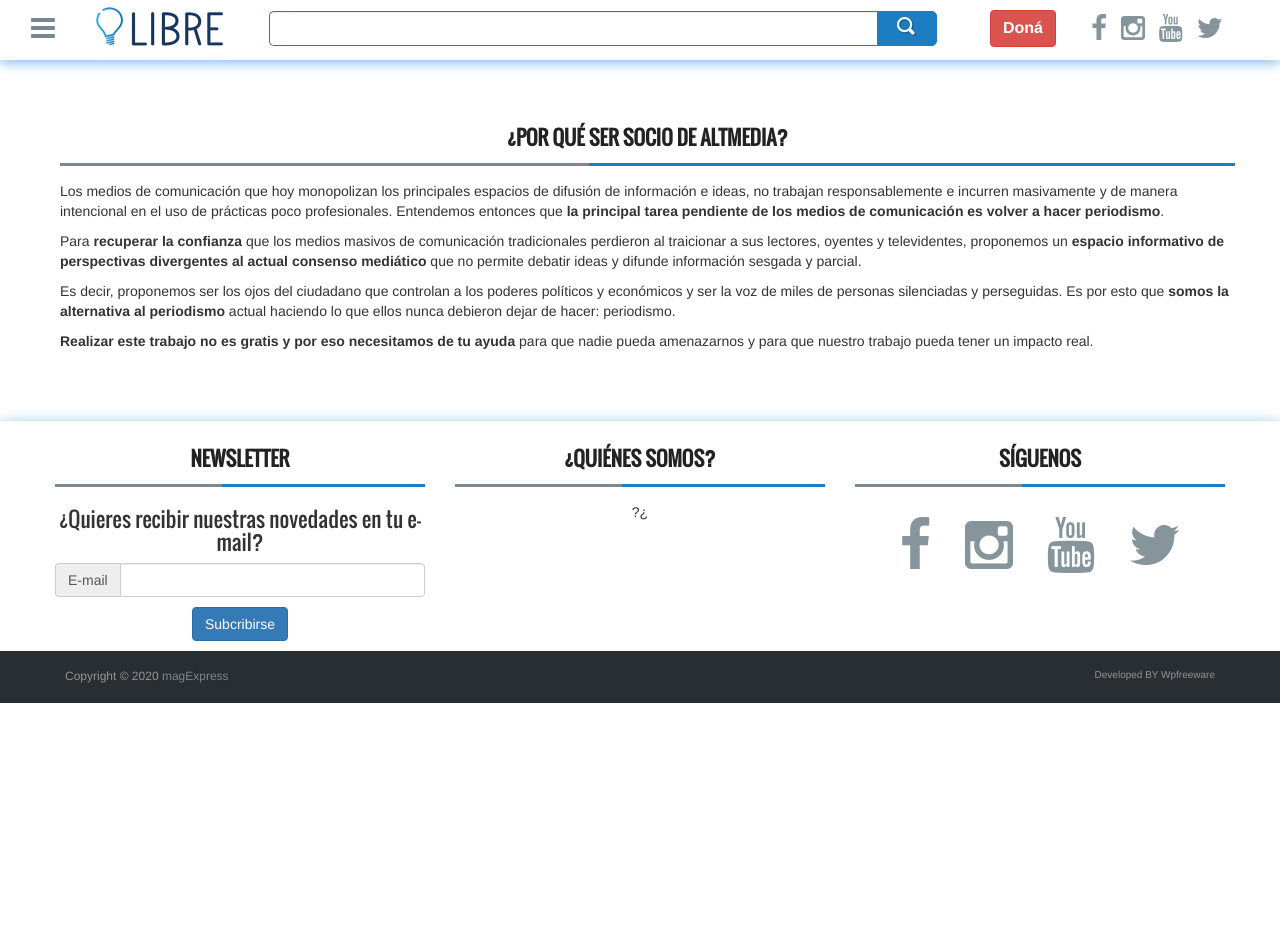
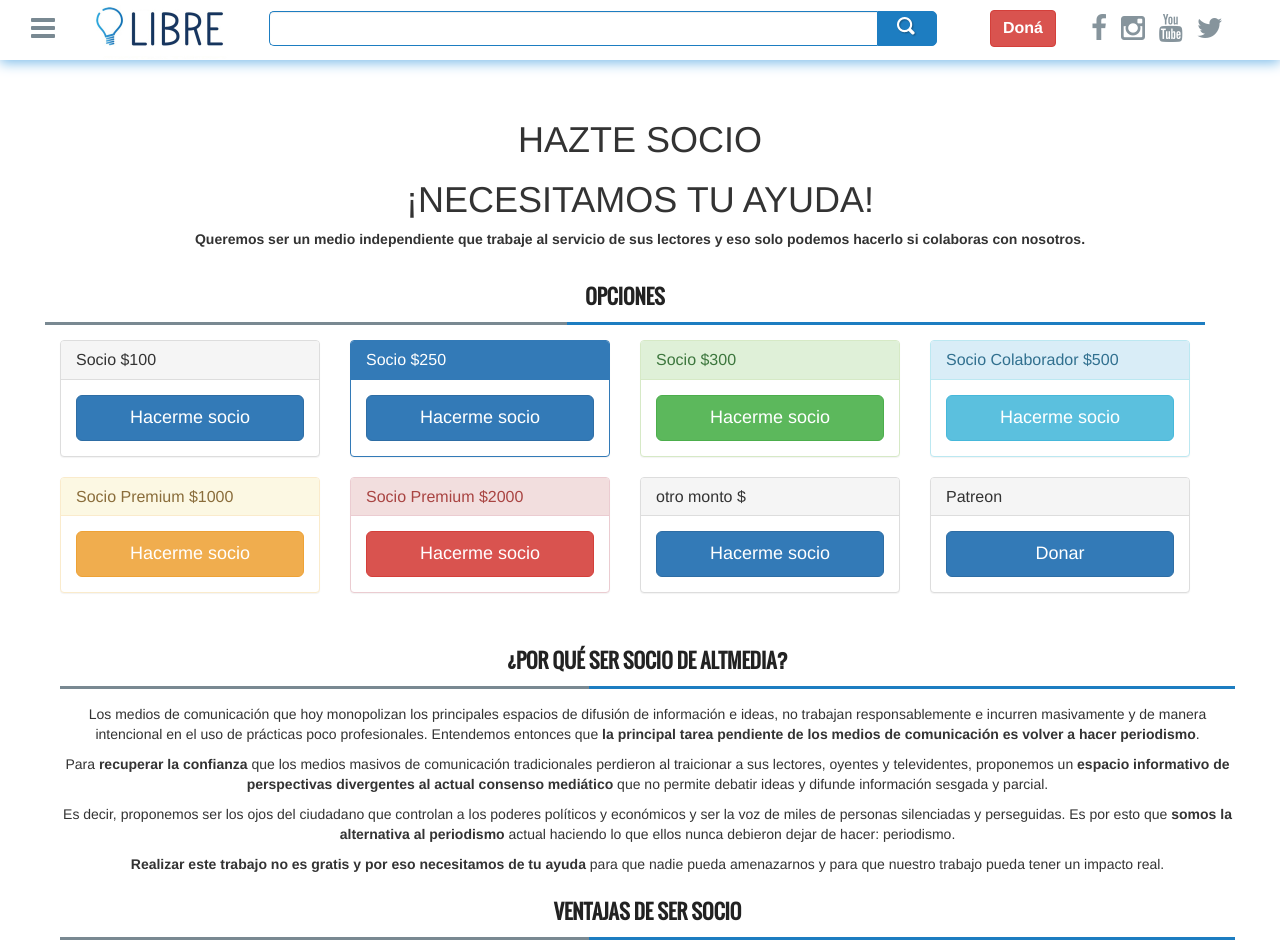
Before and after one commit to Andreskammerath/responsive-test, a plain HTML site: page bePartner.html in a window 1280 px wide. Shown: the top 943 px of the page. Before the commit the page ends 800 px from the top, so only its background shows below. Drawn offline with Linux system fonts and the light colour scheme.

Commit message:
bePartner page advanced.

```diff
--- a/bePartner.html
+++ b/bePartner.html
@@ -82,13 +82,110 @@
          <section id="">
             <div class="single_category wow fadeInDown">
                <div class="content_top">
+                  <div class="bg-default mt-5">
+                     <h1 style="text-align:center;">HAZTE SOCIO</h1>
+                     <h1 style="text-align:center;">¡NECESITAMOS TU AYUDA!</h1>
+                     <p style="text-align:center;"><strong>Queremos ser un medio independiente que trabaje al servicio de sus lectores y eso solo podemos hacerlo si colaboras con nosotros.</strong></p>
+                  </div>
+                  <div class="row single_bottom_rightbar" style="padding-right: 0px">
+                     <h2 style="text-align:center;">Opciones</h2>
+                     <div class="col-sm-3">
+                        <div class="panel panel-default">
+                           <div class="panel-heading">
+                             <h3 class="panel-title">Socio $100</h3>
+                           </div>
+                           <div class="panel-body">
+                              <a role="button" class="btn btn-primary btn-lg btn-block"
+                              href="#">Hacerme socio</a>
+                           </div>
+                        </div>
+                     </div>
+                     <div class="col-sm-3">
+                        <div class="panel panel-primary">
+                           <div class="panel-heading">
+                             <h3 class="panel-title">Socio $250</h3>
+                           </div>
+                           <div class="panel-body">
+                              <a role="button" class="btn btn-primary btn-lg btn-block"
+                              href="#">Hacerme socio</a>
+                           </div>
+                        </div>
+                     </div>
+                     <div class="col-sm-3">
+                        <div class="panel panel-success">
+                           <div class="panel-heading">
+                             <h3 class="panel-title">Socio $300</h3>
+                           </div>
+                           <div class="panel-body">
+                              <a role="button" class="btn btn-success btn-lg btn-block"
+                              href="#">Hacerme socio</a>
+                           </div>
+                        </div>
+                     </div>
+                     <div class="col-sm-3">
+                        <div class="panel panel-info">
+                           <div class="panel-heading">
+                             <h3 class="panel-title">Socio Colaborador $500</h3>
+                           </div>
+                           <div class="panel-body">
+                              <a role="button" class="btn btn-info btn-lg btn-block"
+                              href="#">Hacerme socio</a>
+                           </div>
+                        </div>
+                     </div>
+                     <div class="col-sm-3">
+                        <div class="panel panel-warning">
+                           <div class="panel-heading">
+                             <h3 class="panel-title">Socio Premium $1000</h3>
+                           </div>
+                           <div class="panel-body">
+                              <a role="button" class="btn btn-warning btn-lg btn-block"
+                              href="#">Hacerme socio</a>
+                           </div>
+                        </div>
+                     </div>
+                     <div class="col-sm-3">
+                        <div class="panel panel-danger">
+                           <div class="panel-heading">
+                             <h3 class="panel-title">Socio Premium $2000</h3>
+                           </div>
+                           <div class="panel-body">
+                              <a role="button" class="btn btn-danger btn-lg btn-block"
+                              href="#">Hacerme socio</a>
+                           </div>
+                        </div>
+                     </div>
+                     <div class="col-sm-3">
+                        <div class="panel panel-default">
+                           <div class="panel-heading">
+                             <h3 class="panel-title">otro monto $</h3>
+                           </div>
+                           <div class="panel-body">
+                              <a role="button" class="btn btn-primary btn-lg btn-block"
+                              href="#">Hacerme socio</a>
+                           </div>
+                        </div>
+                     </div>
+                     <div class="col-sm-3">
+                        <div class="panel panel-default">
+                           <div class="panel-heading">
+                             <h3 class="panel-title">Patreon</h3>
+                           </div>
+                           <div class="panel-body">
+                              <a role="button" class="btn btn-primary btn-lg btn-block"
+                              href="#">Donar</a>
+                           </div>
+                        </div>
+                     </div>
+                  </div>
                   <div class="row">
-                <div class="col-lg-12 col-md-12 col-sm-12 single_bottom_rightbar" style="padding-right: 0px">
+                     <div class="col-lg-8 col-md-8 col-sm-8 single_bottom_rightbar" style="padding-right: 0px">
                         <h2 style="text-align:center;">¿POR QUÉ SER SOCIO DE ALTMEDIA?</h2>
-                  <p>Los medios de comunicación que hoy monopolizan los principales espacios de difusión de información e ideas, no trabajan responsablemente e incurren masivamente y de manera intencional en el uso de prácticas poco profesionales. Entendemos entonces que <strong>la principal tarea pendiente de los medios de comunicación es volver a hacer periodismo</strong>.</p>
-                  <p>Para <strong>recuperar la confianza</strong> que los medios masivos de comunicación tradicionales perdieron al traicionar a sus lectores, oyentes y televidentes, proponemos un <strong>espacio informativo de perspectivas divergentes al actual consenso mediático</strong> que no permite debatir ideas y difunde información sesgada y parcial. </p>
-                  <p>Es decir, proponemos ser los ojos del ciudadano que controlan a los poderes políticos y económicos y ser la voz de miles de personas silenciadas y perseguidas. Es por esto que <strong>somos la alternativa al periodismo</strong> actual haciendo lo que ellos nunca debieron dejar de hacer: periodismo.</p>
-                  <p><strong>Realizar este trabajo no es gratis y por eso necesitamos de tu ayuda</strong> para que nadie pueda amenazarnos y para que nuestro trabajo pueda tener un impacto real.</p>
+                        <p style="text-align:center;">Los medios de comunicación que hoy monopolizan los principales espacios de difusión de información e ideas, no trabajan responsablemente e incurren masivamente y de manera intencional en el uso de prácticas poco profesionales. Entendemos entonces que <strong>la principal tarea pendiente de los medios de comunicación es volver a hacer periodismo</strong>.</p>
+                        <p style="text-align:center;">Para <strong>recuperar la confianza</strong> que los medios masivos de comunicación tradicionales perdieron al traicionar a sus lectores, oyentes y televidentes, proponemos un <strong>espacio informativo de perspectivas divergentes al actual consenso mediático</strong> que no permite debatir ideas y difunde información sesgada y parcial. </p>
+                        <p style="text-align:center;">Es decir, proponemos ser los ojos del ciudadano que controlan a los poderes políticos y económicos y ser la voz de miles de personas silenciadas y perseguidas. Es por esto que <strong>somos la alternativa al periodismo</strong> actual haciendo lo que ellos nunca debieron dejar de hacer: periodismo.</p>
+                        <p style="text-align:center;"><strong>Realizar este trabajo no es gratis y por eso necesitamos de tu ayuda</strong> para que nadie pueda amenazarnos y para que nuestro trabajo pueda tener un impacto real.</p>
+                        <h2 style="text-align:center;">VENTAJAS DE SER SOCIO</h2>
                      </div>
                   </div>
                </div>
```
Lines whose indentation alone changed are shown as unchanged.
